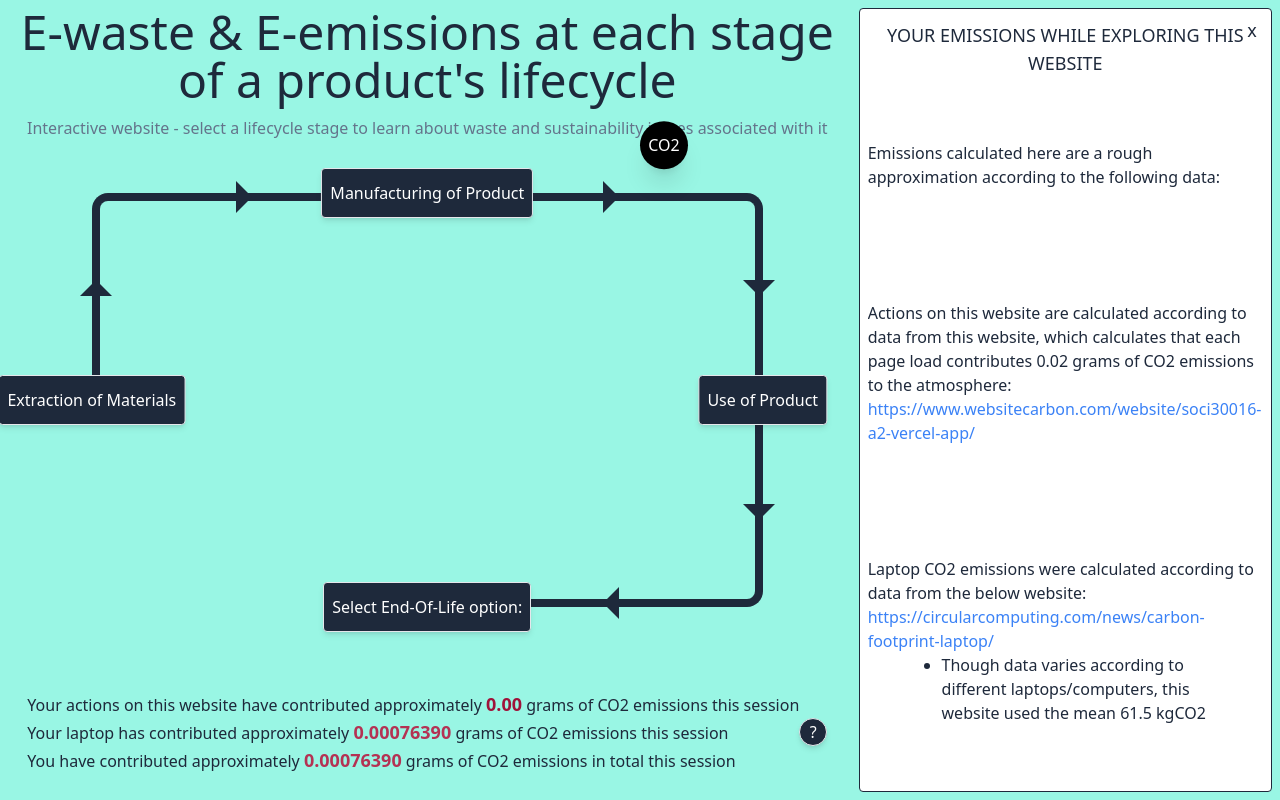
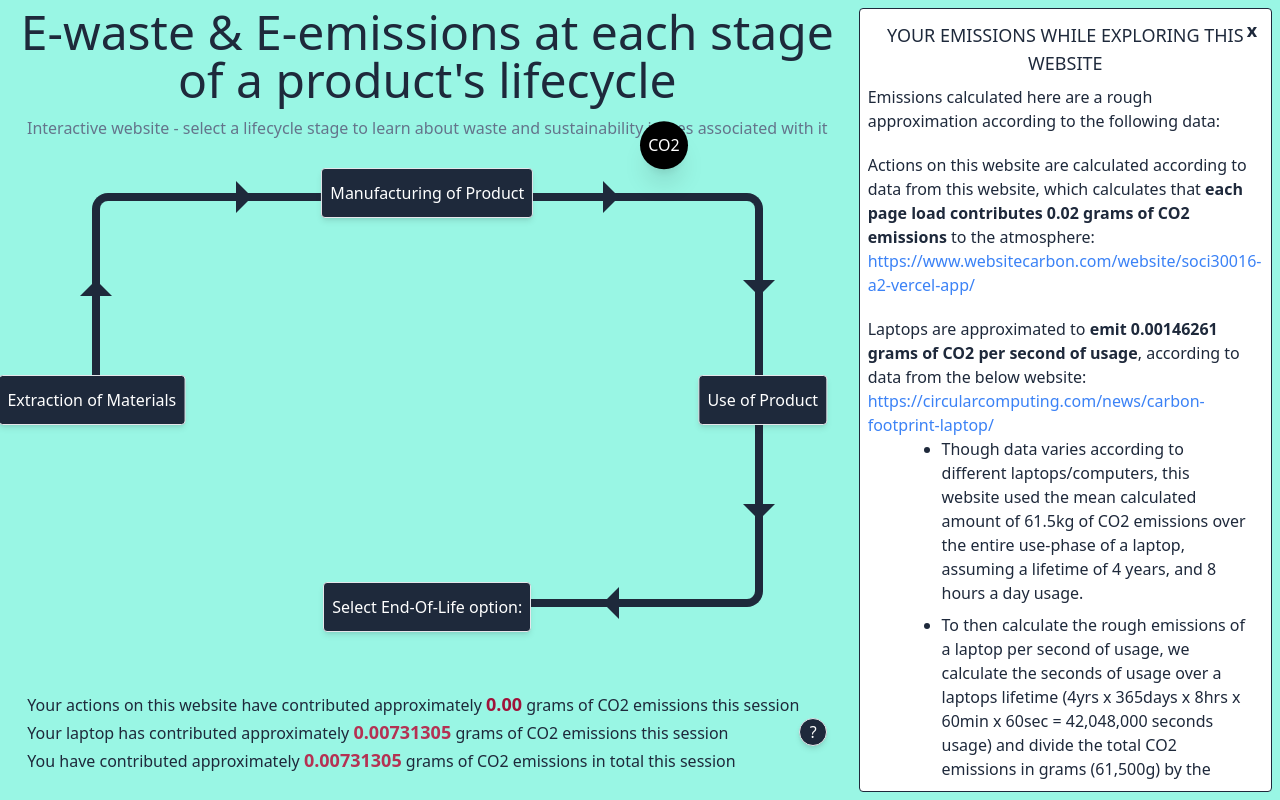
Before and after one commit to dk-chevalier/soci30016-A2, a React (Vite) app in the folder SOCI30016-A2/: page /your-emissions in a window 1280 px wide. Built offline with nearby package versions, Linux system fonts and the light colour scheme.

Commit message:
added more data and fixed laptop emissions calculations

```diff
--- a/SOCI30016-A2/src/features/Info.jsx
+++ b/SOCI30016-A2/src/features/Info.jsx
@@ -13,7 +13,7 @@ function Info({ name, children }) {
       <div className="w-full h-[90%] overflow-auto">{children}</div>
       <NavLink
         to="../"
-        className="absolute top-4 right-4 text-lg text-center w-6 h-6 hover:scale-110 active:scale-100 duration-300"
+        className="absolute top-4 right-4 text-lg text-center w-6 h-6 hover:scale-110 active:scale-100 duration-300 font-semibold"
         reloadDocument
         onClick={() => dispatch(addWebGHG(WEB_CO2))}
       >
--- a/SOCI30016-A2/src/pages/Home.jsx
+++ b/SOCI30016-A2/src/pages/Home.jsx
@@ -21,7 +21,7 @@ function Home() {
     location !== "/manufacturing" &&
     location !== "/mining"
   ) {
-    eol = location.slice(1).toUpperCase();
+    eol = location.replace(/\//g, "").toUpperCase();
   }
 
   useEffect(() => {
--- a/SOCI30016-A2/src/pages/Manufacturing.jsx
+++ b/SOCI30016-A2/src/pages/Manufacturing.jsx
@@ -4,7 +4,7 @@ function Manufacturing() {
   return (
     <>
       <Info name="MANUFACTURING">
-        <div className="flex flex-col justify-around content-center h-full w-full py-3 px-3">
+        <div className="flex flex-col content-center h-full w-full py-3 px-3">
           <div className="h-full w-full flex flex-col gap-10">
             <div>
               Manufacturing & resource extraction account for approximately
@@ -26,6 +26,15 @@ function Manufacturing() {
                   per day to cover a smartphone's water cost (Liboiron et al.
                   2022)
                 </li>
+                <li className="w-5/6">
+                  The entire lifecycle of the iPhone 6s emitted about 95 kg of
+                  CO2, 85% of which occurred in the manufacturing stage
+                  (Suckling & Lee, 2015)
+                </li>
+                <li className="w-5/6">
+                  In addition, building an iPhone 7 Plus creates roughly 10%
+                  more CO2 emissions than an iPhone 6s does (Wilson, 2018)
+                </li>
               </ul>
             </div>
           </div>
--- a/SOCI30016-A2/src/pages/YourEmissions.jsx
+++ b/SOCI30016-A2/src/pages/YourEmissions.jsx
@@ -7,7 +7,7 @@ function YourEmissions() {
   return (
     <>
       <Info name="YOUR EMISSIONS WHILE EXPLORING THIS WEBSITE">
-        <div className="flex flex-col justify-around content-center h-full w-full">
+        <div className="flex flex-col gap-5 justify-around content-center h-full w-full">
           <p>
             Emissions calculated here are a rough approximation according to the
             following data:
@@ -15,8 +15,9 @@ function YourEmissions() {
           <div className="w-full">
             <p>
               Actions on this website are calculated according to data from this
-              website, which calculates that each page load contributes{" "}
-              {WEB_CO2} grams of CO2 emissions to the atmosphere:{" "}
+              website, which calculates that{" "}
+              <b>each page load contributes {WEB_CO2} grams of CO2 emissions</b>{" "}
+              to the atmosphere:{" "}
             </p>
             <a
               href="https://www.websitecarbon.com/website/soci30016-a2-vercel-app/"
@@ -29,8 +30,9 @@ function YourEmissions() {
           </div>
           <div className="w-full">
             <p>
-              Laptop CO2 emissions were calculated according to data from the
-              below website:{" "}
+              Laptops are approximated to{" "}
+              <b>emit {LAPTOP_CO2} grams of CO2 per second of usage</b>,
+              according to data from the below website:{" "}
             </p>
             <a
               href="https://circularcomputing.com/news/carbon-footprint-laptop/"
@@ -41,12 +43,25 @@ function YourEmissions() {
               https://circularcomputing.com/news/carbon-footprint-laptop/
             </a>
             <ul
-              className="flex flex-col justify-around content-end items-end self-end justify-self-endpy-3 px-3"
+              className="flex flex-col justify-around gap-2 content-end items-end self-end justify-self-endpy-3 px-3"
               style={{ listStyle: "disc" }}
             >
               <li className="w-5/6">
                 Though data varies according to different laptops/computers,
-                this website used the mean 61.5 kgCO2
+                this website used the mean calculated amount of 61.5kg of CO2
+                emissions over the entire use-phase of a laptop, assuming a
+                lifetime of 4 years, and 8 hours a day usage.
+              </li>
+              <li className="w-5/6">
+                To then calculate the rough emissions of a laptop per second of
+                usage, we calculate the seconds of usage over a laptops lifetime
+                (4yrs x 365days x 8hrs x 60min x 60sec = 42,048,000 seconds
+                usage) and divide the total CO2 emissions in grams (61,500g) by
+                the seconds
+              </li>
+              <li className="w-5/6 font-semibold">
+                61,500g / 42,048,000sec = {LAPTOP_CO2} grams of CO2 emitted per
+                second
               </li>
             </ul>
           </div>
```
Also changed, not shown: 1 other file (tests, documents, lock files or other folders).
